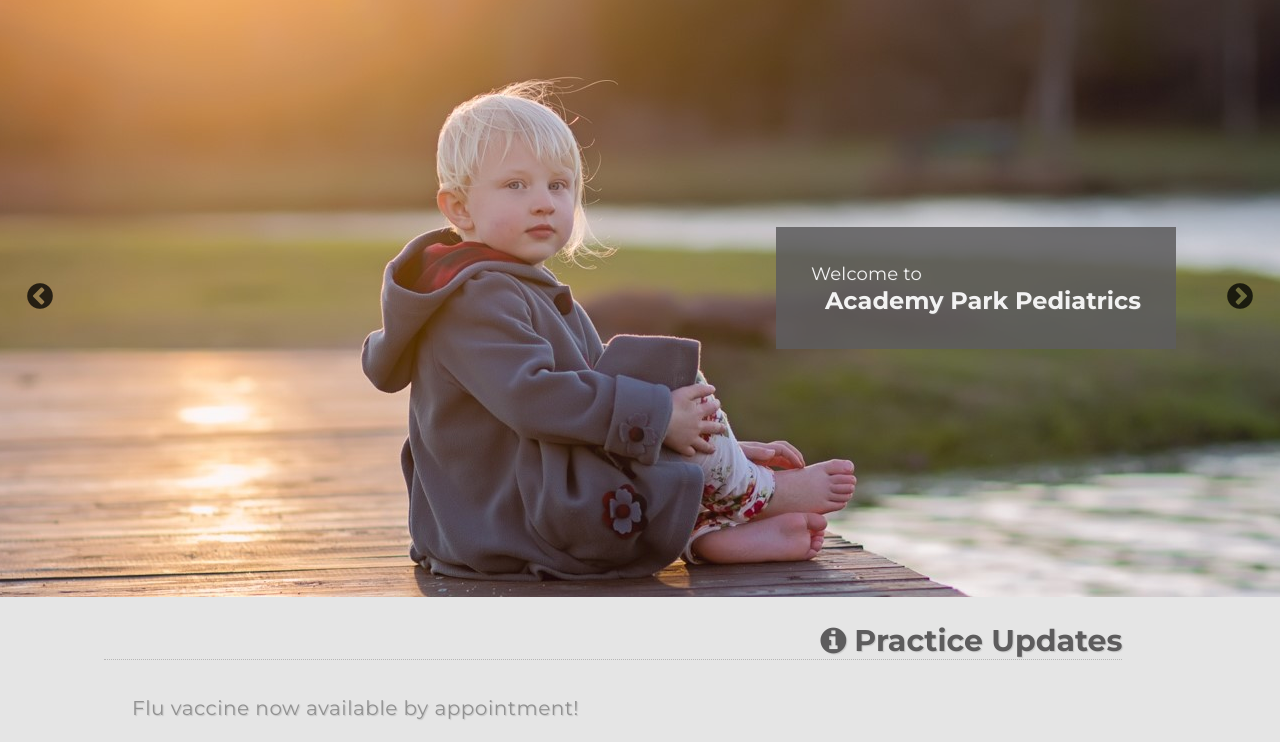
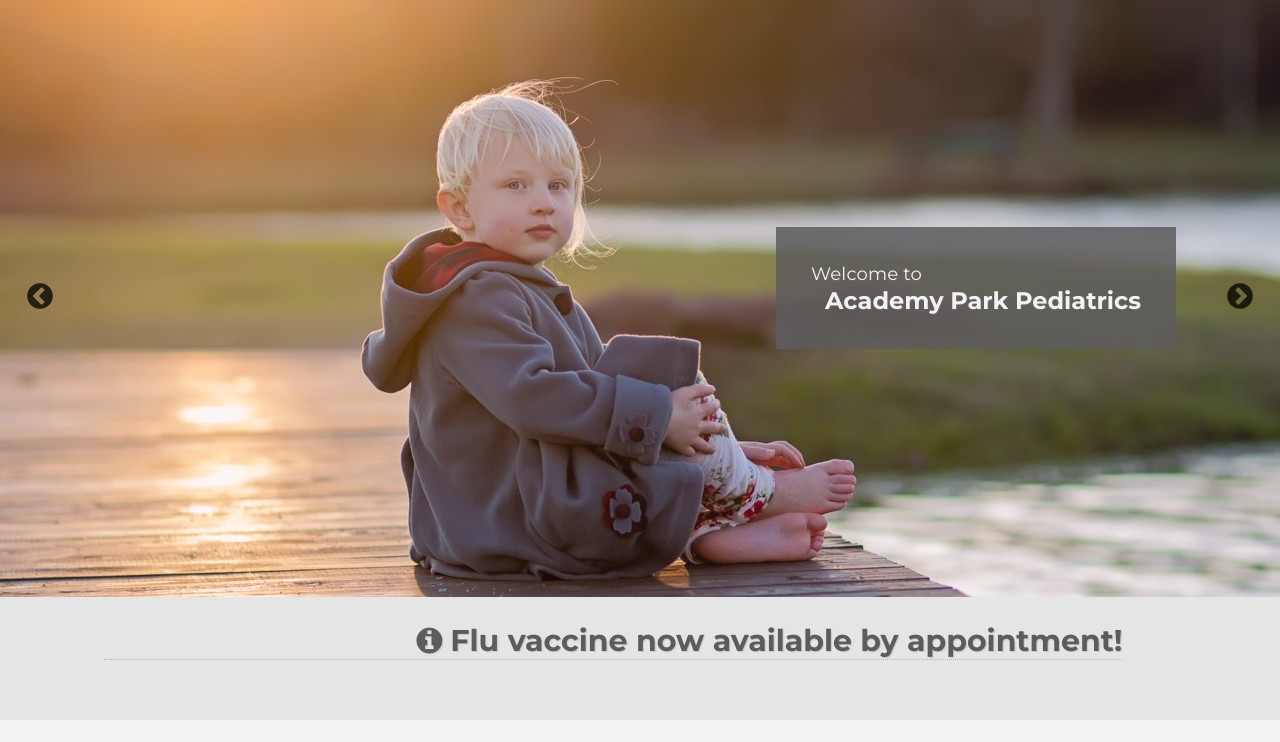
Before and after one commit to academyparkweb/academyparkweb.github.io, a plain HTML site: page index.html in a window 1280 px wide. Shown: the part 176-918 px from the top of the page. Drawn offline with Linux system fonts and the light colour scheme; a web font is replaced by a local one.

Commit message:
Update updates section

```diff
--- a/index.html
+++ b/index.html
@@ -174,12 +174,7 @@
         <section id="currentNews" class="">
             <div class="row">
                 <div class="column">
-                    <h2 class="h-alignRight dotted icon-info">Practice Updates</h2>
-                </div>
-            </div>
-            <div class="row">
-                <div class="column">
-                    <p class="lead lead--indented">Flu vaccine now available by appointment!</p>
+                    <h2 class="h-alignRight dotted icon-info">Flu vaccine now available by appointment!</h2>
                 </div>
             </div>
         </section>
```
